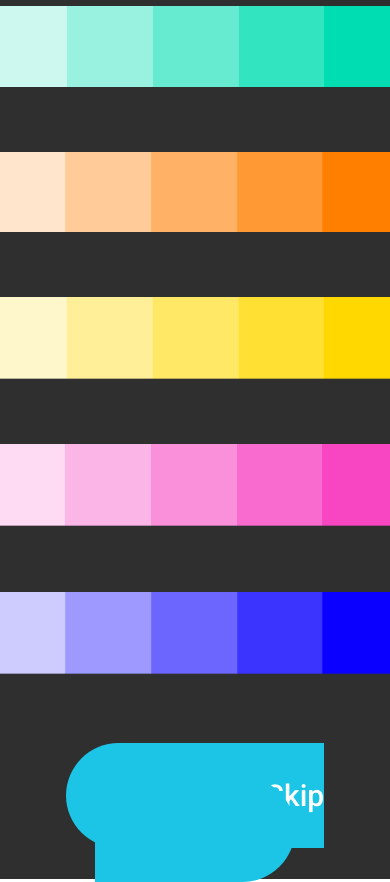
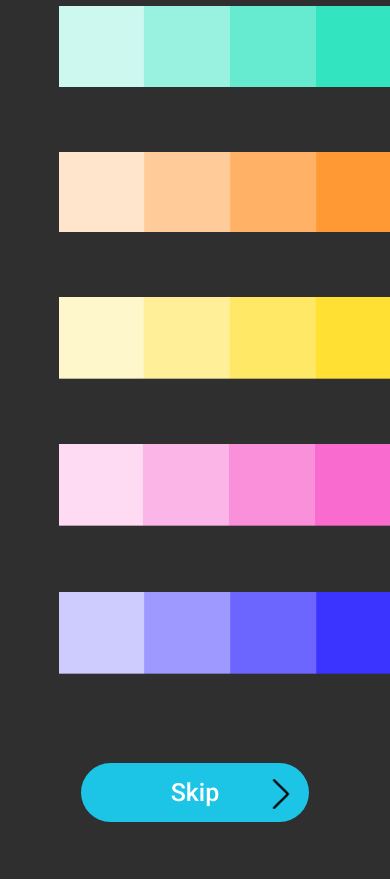
Before and after one commit to Nikita17-cod/fh, a website: page index2.html in a window 390 px wide. Shown: the part 820-1702 px from the top of the page. Drawn offline with nearby package versions, Linux system fonts and the light colour scheme.

Commit message:
25.05.2021

```diff
--- a/assets/scss/all.scss
+++ b/assets/scss/all.scss
@@ -207,3 +207,66 @@ body {
     height: 100px;
     padding-top: 70px;
 }
+
+@media (max-width: 527px) {
+    .color {
+        width: 70%;
+        height: 50%;
+    }
+    .button__second {
+        padding: 25px 150px;
+    }
+    .arr__right--second {
+        left: 300px;
+    }
+}
+
+@media (max-width:400px) {
+    .button__second {
+        padding: 15px 90px;
+        font-size: 25px;
+    }
+    .arr__right--second {
+        left: 185px;
+        width: 30px;
+        height: 30px;
+        top: 16px;
+    }
+}
+
+.palette__active {
+    display: block;
+    position: relative;
+}
+
+.palette__active:after {
+    content: '';
+    position: absolute;
+    top: 0;
+    left: 0;
+    right: 0;
+    bottom: 0;
+    background: rgba(0, 0, 0, .5);
+    opacity: 0;
+}
+
+.palette__active:before {
+    content: '';
+    position: absolute;
+    top: 0;
+    left: 0;
+    right: 0;
+    bottom: 0;
+    background: url(icon-path);
+    opacity: 0;
+}
+
+.palette__active:active:before,
+.palette__active:active:after {
+    opacity: 1;
+}
+
+// .palette__active:hover:before,
+// .palette__active:hover:after {
+//     opacity: 1;
+// }
--- a/index2.html
+++ b/index2.html
@@ -22,23 +22,23 @@
         <section class="body">
             <div class="title">Choose 3 color palette that you like</div>
             <div class="palette">
-                <a href="#"><img class="color" src="assets/img/1.png"></img>
+                <a class="palette__active color" href="#"><img src="assets/img/1.png"></img>
                 </a>
-                <a href="#"><img class="color" src="assets/img/2.png"></img>
+                <a class="palette__active color" href="#"><img src="assets/img/2.png"></img>
                 </a>
-                <a href="#"><img class="color" src="assets/img/3.png"></img>
+                <a class="palette__active color" href="#"><img src="assets/img/3.png"></img>
                 </a>
-                <a href="#"><img class="color" src="assets/img/4.png"></img>
+                <a class="palette__active color" href="#"><img src="assets/img/4.png"></img>
                 </a>
-                <a href="#"><img class="color" src="assets/img/5.png"></img>
+                <a class="palette__active color" href="#"><img src="assets/img/5.png"></img>
                 </a>
-                <a href="#"><img class="color" src="assets/img/6.png"></img>
+                <a class="palette__active color" href="#"><img src="assets/img/6.png"></img>
                 </a>
-                <a href="#"><img class="color" src="assets/img/7.png"></img>
+                <a class="palette__active color" href="#"><img src="assets/img/7.png"></img>
                 </a>
-                <a href="#"><img class="color" src="assets/img/8.png"></img>
+                <a class="palette__active color" href="#"><img src="assets/img/8.png"></img>
                 </a>
-                <a href="#"><img class="color" src="assets/img/9.png"></img>
+                <a class="palette__active color" href="#"><img src="assets/img/9.png"></img>
                 </a>
             </div>
             <div class="section__button">
```
Also changed, not shown: assets/css/style.css.
